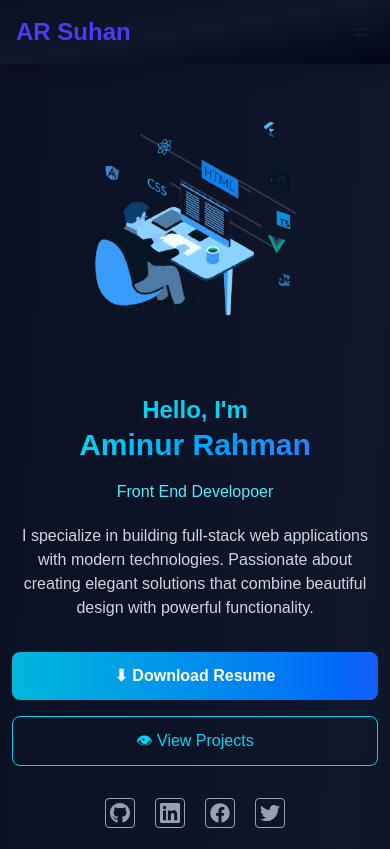
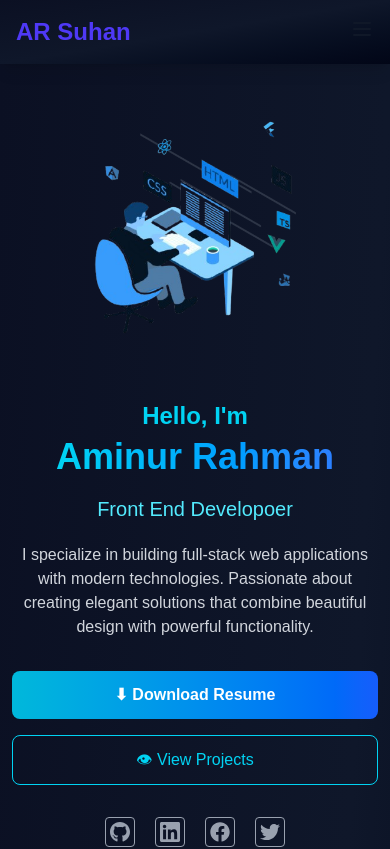
Before and after one commit to arsuhan677/Portfolio-NextJs, a Next.js app: page / in a window 390 px wide. Shown: the top 849 px of the page. Built offline with nearby package versions, Linux system fonts and the light colour scheme.

Commit message:
update for hero secrion

```diff
--- a/app/components/Hero.tsx
+++ b/app/components/Hero.tsx
@@ -27,14 +27,14 @@ export default function Hero() {
 
         {/* LEFT CONTENT */}
         <div className="order-2 lg:order-1 text-center lg:text-left">
-          <h1 className="text-3xl sm:text-4xl md:text-5xl xl:text-6xl font-bold leading-tight">
+          <h1 className="text-4xl sm:text-4xl md:text-5xl xl:text-6xl font-bold leading-tight">
             <span className="text-cyan-400 text-2xl lg:text-4xl">Hello, I'm</span> <br />
             <span className="bg-gradient-to-r from-cyan-400 to-blue-500 bg-clip-text text-transparent">
               Aminur Rahman
             </span>
           </h1>
 
-          <p className="mt-4 text-cyan-300 text-base sm:text-2xl">
+          <p className="mt-4 text-cyan-300 text-xl sm:text-2xl">
             Front End Developoer
           </p>
 
--- a/app/components/Projects.tsx
+++ b/app/components/Projects.tsx
@@ -66,7 +66,7 @@ export default function Projects() {
       <div className="max-w-7xl mx-auto px-3 sm:px-6 lg:px-8">
         {/* Section Title */}
         <div className="text-center mb-12">
-          <h2 className="text-4xl sm:text-5xl font-extrabold text-gray-300">
+          <h2 className="text-3xl sm:text-5xl font-extrabold text-gray-300">
             My Projects
           </h2>
           <p className="mt-4 text-gray-400 text-lg sm:text-xl max-w-2xl mx-auto">
--- a/app/components/skills.tsx
+++ b/app/components/skills.tsx
@@ -26,7 +26,7 @@ export default function Skills() {
       <div className="max-w-7xl mx-auto px-3 sm:px-6 lg:px-8">
         {/* Section Title */}
         <div className="text-center mb-12">
-          <h2 className="text-4xl sm:text-5xl font-extrabold text-gray-300">
+          <h2 className="text-3xl sm:text-5xl font-extrabold text-gray-300">
             My Skills
           </h2>
           <p className="mt-4 text-gray-400 text-lg sm:text-xl max-w-2xl mx-auto">
```
